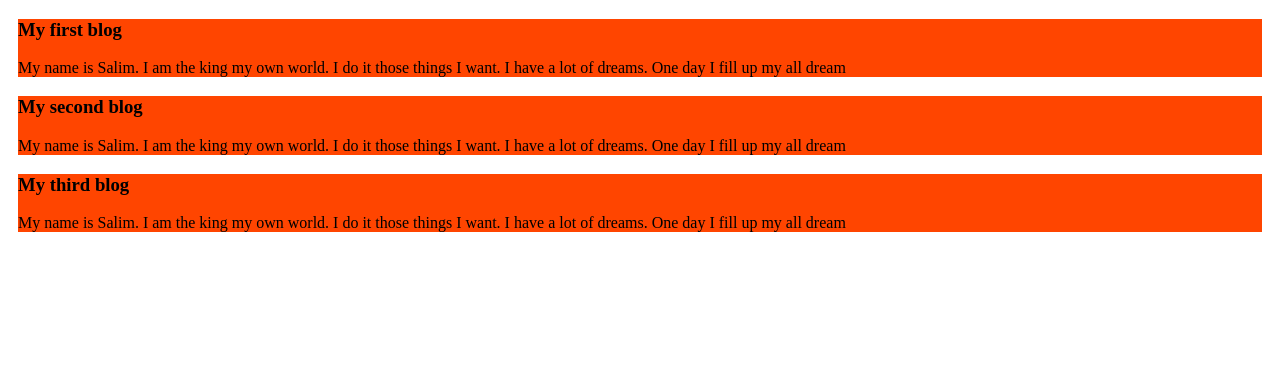
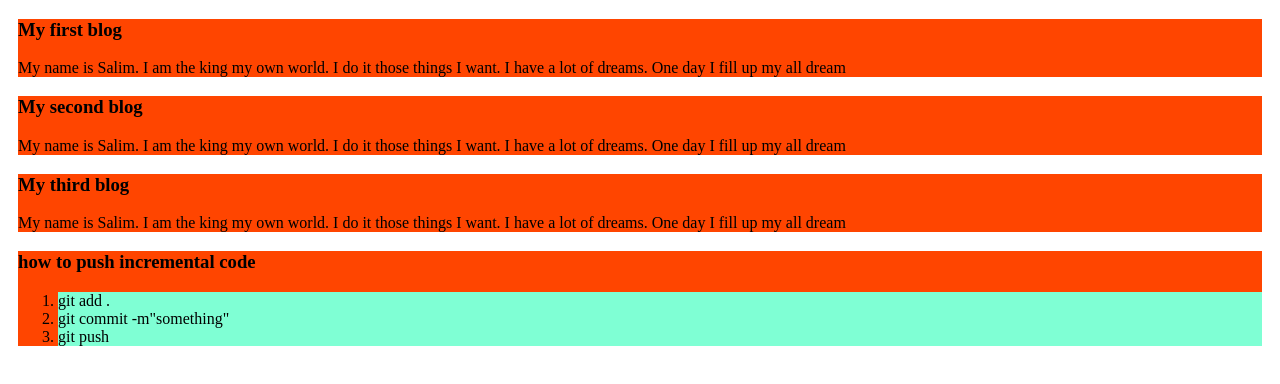
Before and after one commit to mohammad-salim-23/my-first-website, a plain HTML site: page index.html in a window 1280 px wide. Drawn offline with Linux system fonts and the light colour scheme.

Commit message:
added new thing

```diff
--- a/index.html
+++ b/index.html
@@ -19,5 +19,13 @@
         <h3>My third blog</h3>
         <p>My name is Salim. I am the king my own world. I do it those things I want. I have a lot of dreams. One day I fill up my all dream</p>
     </div>
+    <div>
+        <h3>how to push incremental code</h3>
+        <ol>
+            <li>git add .</li>
+            <li>git commit -m"something"</li>
+            <li>git push</li>
+        </ol>
+    </div>
 </body>
 </html>
--- a/styles/blog.css
+++ b/styles/blog.css
@@ -5,3 +5,7 @@ div{
 
 
 }
+
+li{
+    background-color:aquamarine;
+}
```
